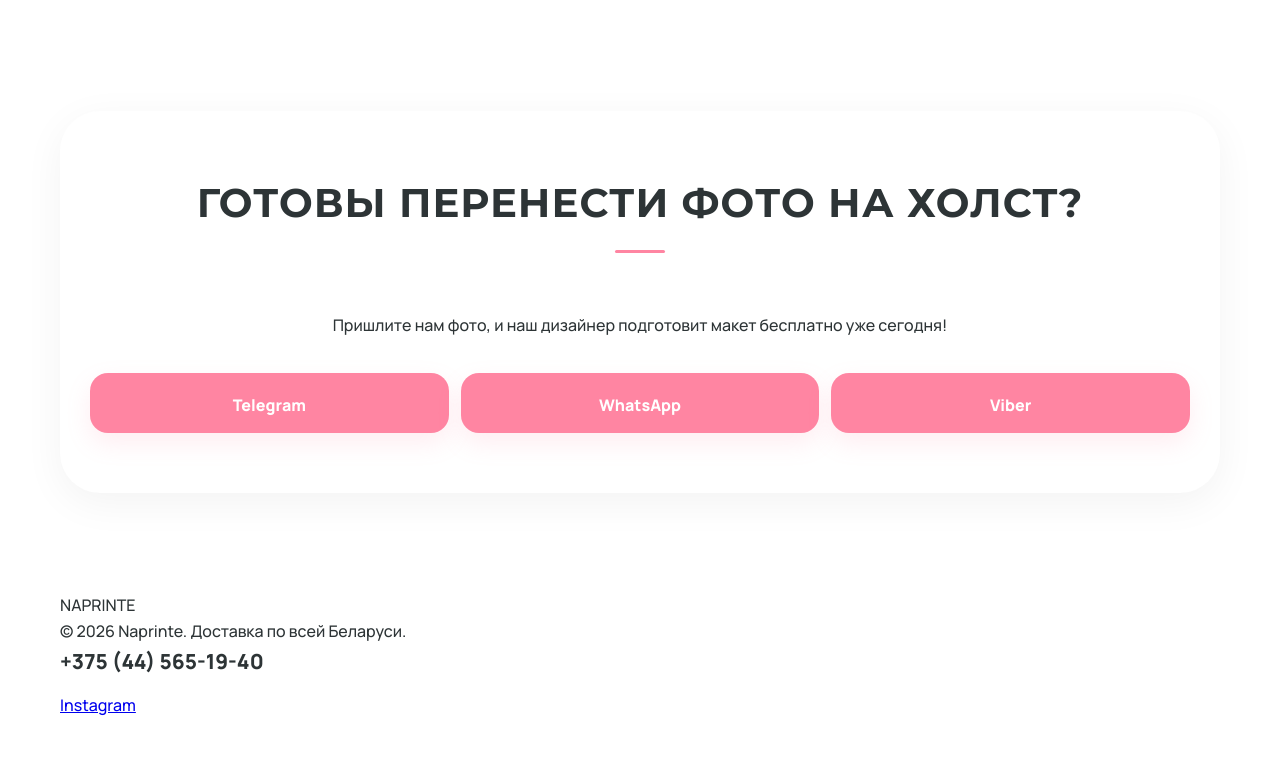
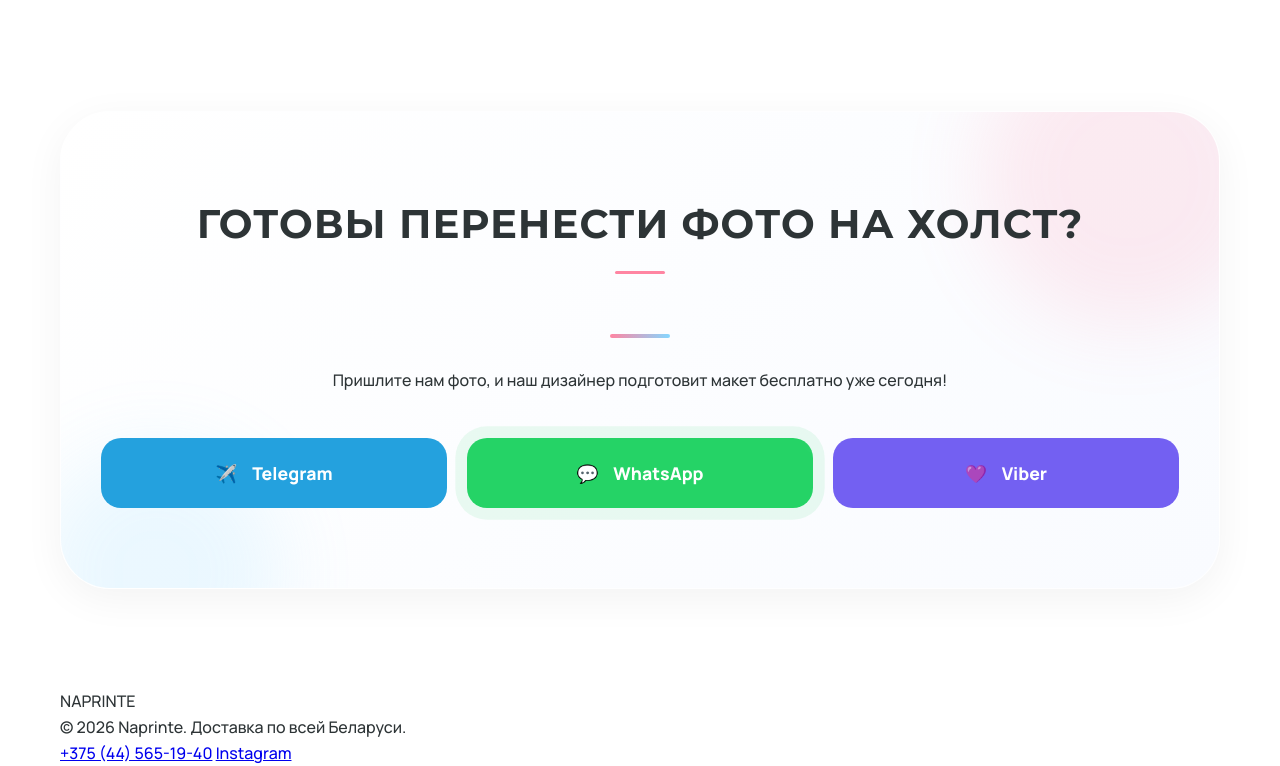
Before and after one commit to nicaheredia475-lgtm/pastel, a plain HTML site: page index.html in a window 1280 px wide. Shown: the part 4689-5455 px from the top of the page. Before the commit the page ends 5407 px from the top, so only its background shows below. Drawn offline with Linux system fonts and the light colour scheme.

Commit message:
Animated Order Section

```diff
--- a/index.html
+++ b/index.html
@@ -228,15 +228,20 @@
         </div>
     </section>
 
-    <section id="order" class="order section reveal">
+    <section id="order" class="order section">
         <div class="container">
             <div class="order-card">
-                <h2>Готовы перенести фото на холст?</h2>
-                <p>Пришлите нам фото, и наш дизайнер подготовит макет бесплатно уже сегодня!</p>
-                <div class="order-btns">
-                    <a href="https://t.me/N_A_P_R_I_N_T_E" class="btn btn-tg">Telegram</a>
-                    <a href="https://wa.me/375445651940" class="btn btn-wa">WhatsApp</a>
-                    <a href="viber://chat?number=%2B375445651940" class="btn btn-vb">Viber</a>
+                <div class="decor-circle circle-1"></div>
+                <div class="decor-circle circle-2"></div>
+                <div class="order-content">
+                    <h2>Готовы перенести фото на холст?</h2>
+                    <div class="title-divider"></div>
+                    <p>Пришлите нам фото, и наш дизайнер подготовит макет бесплатно уже сегодня!</p>
+                    <div class="order-btns">
+                        <a href="https://t.me/N_A_P_R_I_N_T_E" class="btn btn-tg"><span>✈️</span> Telegram</a>
+                        <a href="https://wa.me/375445651940" class="btn btn-wa"><span>💬</span> WhatsApp</a>
+                        <a href="viber://chat?number=%2B375445651940" class="btn btn-vb"><span>💜</span> Viber</a>
+                    </div>
                 </div>
             </div>
         </div>
--- a/style.css
+++ b/style.css
@@ -348,43 +348,94 @@ header .container {
     background: #000;
 }
 
-/* Order (Premium Mobile Form) */
+/* Order (Premium & Animated) */
 .order-card {
-    background: white;
-    padding: 60px 30px;
-    border-radius: 40px;
+    background: linear-gradient(135deg, #ffffff 0%, #f9fbff 100%);
+    padding: 80px 40px;
+    border-radius: 50px;
     text-align: center;
     box-shadow: var(--shadow-soft);
+    position: relative;
+    overflow: hidden;
+    border: 1px solid rgba(255,255,255,0.8);
 }
 
-.order-btns {
-    display: flex;
-    justify-content: center;
-    gap: 12px;
-    margin-top: 35px;
-    flex-wrap: wrap;
+.order-content { position: relative; z-index: 5; }
+
+/* Декоративные круги */
+.decor-circle {
+    position: absolute;
+    border-radius: 50%;
+    filter: blur(40px);
+    opacity: 0.15;
+    z-index: 1;
+    animation: float 10s infinite alternate ease-in-out;
+}
+.circle-1 { width: 300px; height: 300px; background: var(--accent); top: -100px; right: -50px; }
+.circle-2 { width: 250px; height: 250px; background: var(--accent-secondary); bottom: -80px; left: -50px; animation-delay: -5s; }
+
+.title-divider {
+    width: 60px;
+    height: 4px;
+    background: linear-gradient(to right, var(--accent), var(--accent-secondary));
+    margin: 20px auto 30px;
+    border-radius: 2px;
 }
 
+.order-btns { display: flex; justify-content: center; gap: 20px; margin-top: 45px; flex-wrap: wrap; }
+
 .order-btns .btn {
-    height: 60px; /* Удобный размер под большой палец */
+    height: 70px;
     flex: 1;
-    min-width: 150px;
-    font-size: 1rem;
-    font-weight: 700;
-    border-radius: 18px;
+    min-width: 200px;
+    font-size: 1.1rem;
+    font-weight: 800;
+    border-radius: 20px;
+    display: flex;
+    align-items: center;
+    justify-content: center;
+    gap: 15px;
+    transition: all 0.4s cubic-bezier(0.175, 0.885, 0.32, 1.275);
+    position: relative;
+    overflow: hidden;
+    border: none;
 }
 
-/* Footer & Socials */
-.footer-phone {
-    display: block;
-    font-weight: 800;
-    color: var(--text-primary);
-    text-decoration: none;
-    font-size: 1.3rem;
-    margin-bottom: 15px;
+.btn-tg { background: #24A1DE; color: white !important; box-shadow: 0 10px 25px rgba(36, 161, 222, 0.3); }
+.btn-wa { background: #25D366; color: white !important; box-shadow: 0 10px 25px rgba(37, 211, 102, 0.3); }
+.btn-vb { background: #7360f2; color: white !important; box-shadow: 0 10px 25px rgba(115, 96, 242, 0.3); }
+
+/* Эффект пульсации свечения */
+@keyframes pulse-glow-tg { 0% { box-shadow: 0 0 0 0 rgba(36, 161, 222, 0.4); } 70% { box-shadow: 0 0 0 15px rgba(36, 161, 222, 0); } 100% { box-shadow: 0 0 0 0 rgba(36, 161, 222, 0); } }
+@keyframes pulse-glow-wa { 0% { box-shadow: 0 0 0 0 rgba(37, 211, 102, 0.4); } 70% { box-shadow: 0 0 0 15px rgba(37, 211, 102, 0); } 100% { box-shadow: 0 0 0 0 rgba(37, 211, 102, 0); } }
+@keyframes pulse-glow-vb { 0% { box-shadow: 0 0 0 0 rgba(115, 96, 242, 0.4); } 70% { box-shadow: 0 0 0 15px rgba(115, 96, 242, 0); } 100% { box-shadow: 0 0 0 0 rgba(115, 96, 242, 0); } }
+
+.btn-tg { animation: pulse-glow-tg 3s infinite; }
+.btn-wa { animation: pulse-glow-wa 3s infinite 1s; }
+.btn-vb { animation: pulse-glow-vb 3s infinite 2s; }
+
+.order-btns .btn:hover {
+    transform: translateY(-8px) scale(1.05);
+    filter: brightness(1.1);
 }
 
-/* Mobile Magic & Fixes */
+/* Shimmer эффект (блик) */
+.order-btns .btn::after {
+    content: "";
+    position: absolute;
+    top: -50%;
+    left: -100%;
+    width: 100%;
+    height: 200%;
+    background: linear-gradient(to right, transparent, rgba(255,255,255,0.3), transparent);
+    transform: rotate(30deg);
+    animation: shimmer 4s infinite;
+}
+
+@keyframes shimmer { 0% { left: -100%; } 20% { left: 100%; } 100% { left: 100%; } }
+@keyframes float { from { transform: translate(0, 0); } to { transform: translate(20px, 30px); } }
+
+/* Mobile Optimizations */
 @media (max-width: 768px) {
     html, body { overflow-x: hidden; width: 100vw; position: relative; }
 
@@ -399,8 +450,9 @@ header .container {
     .video-marquee .video-card { flex: 0 0 180px; }
     .video-marquee .video-card video { height: 320px; }
 
-    .order-card { padding: 40px 20px; border-radius: 30px; }
-    .order-btns .btn { width: 100%; min-height: 60px; font-size: 1rem; }
+    .order-card { padding: 50px 20px; border-radius: 30px; }
+    .order-btns { flex-direction: column; width: 100%; }
+    .order-btns .btn { width: 100%; min-height: 70px; }
 
     .footer-grid { flex-direction: column; text-align: center; gap: 20px; }
     .footer-logo { font-size: 1.5rem; }
```
